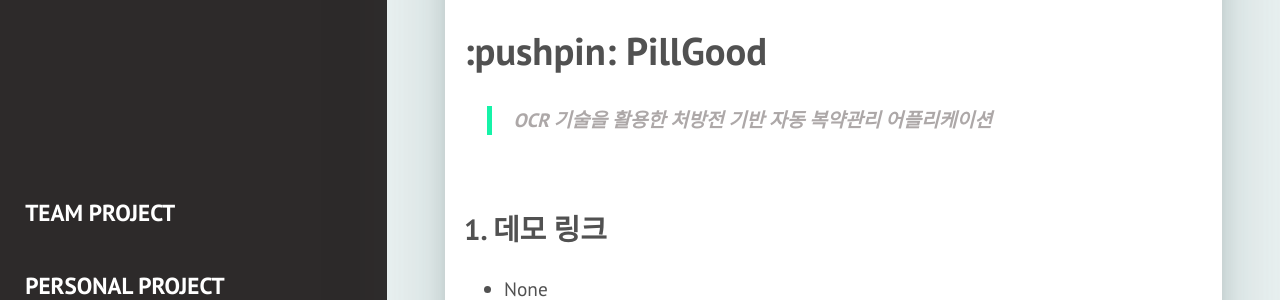
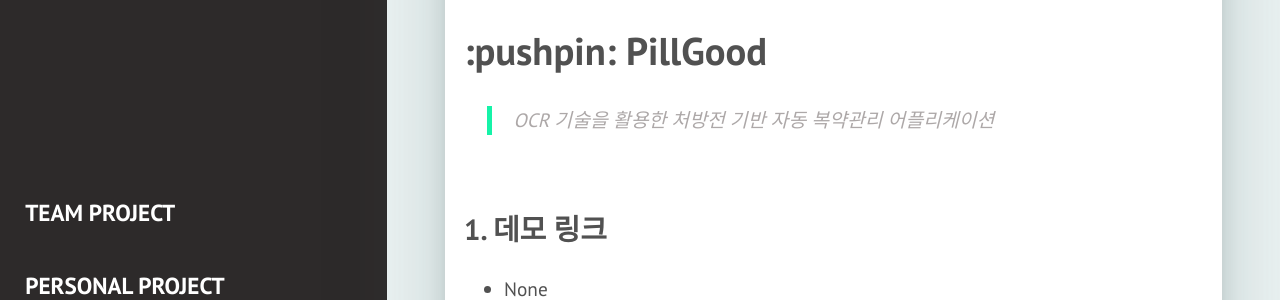
Before and after one commit to kimgusxo/kimgusxo.github.io, a Jekyll site: the page built from _posts/2017-03-29-the-white-house.markdown, in a window 1280 px wide and 900 px high, scrolled down 1269 px. Shown: the part 150-450 px from the top of the window. Built offline with Jekyll 4.4.1, drawn with Linux system fonts in a browser that asks for light colours; some web fonts are replaced.

Commit message:
<b> tag delete

```diff
--- a/_posts/2017-03-29-the-white-house.markdown
+++ b/_posts/2017-03-29-the-white-house.markdown
@@ -7,7 +7,7 @@ description: OCR 기술을 활용한 처방전 기반 자동 복약관리 어플
 ---
 
 # :pushpin: PillGood
-> <b>OCR 기술을 활용한 처방전 기반 자동 복약관리 어플리케이션</b>
+> OCR 기술을 활용한 처방전 기반 자동 복약관리 어플리케이션
 
 <br>
 
```
